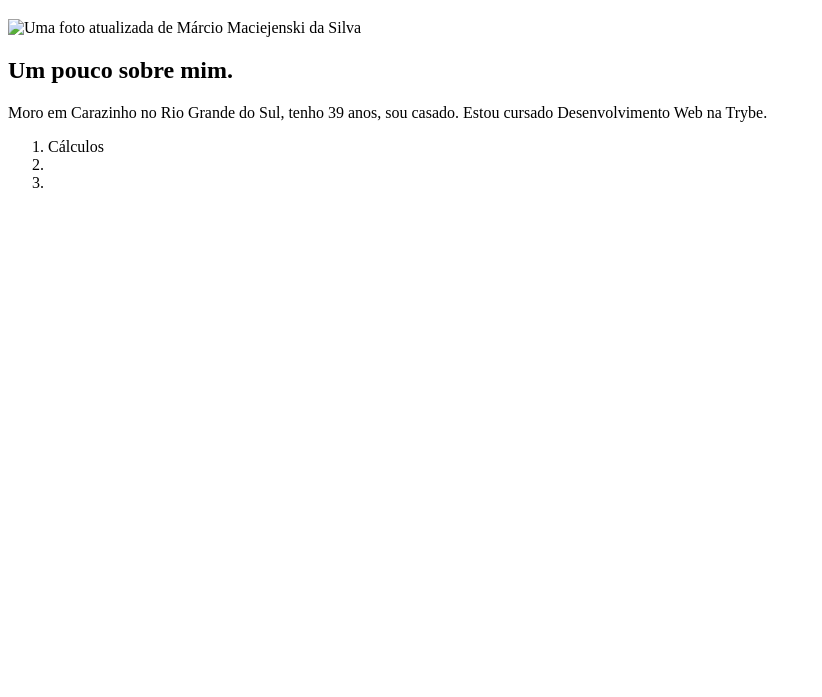
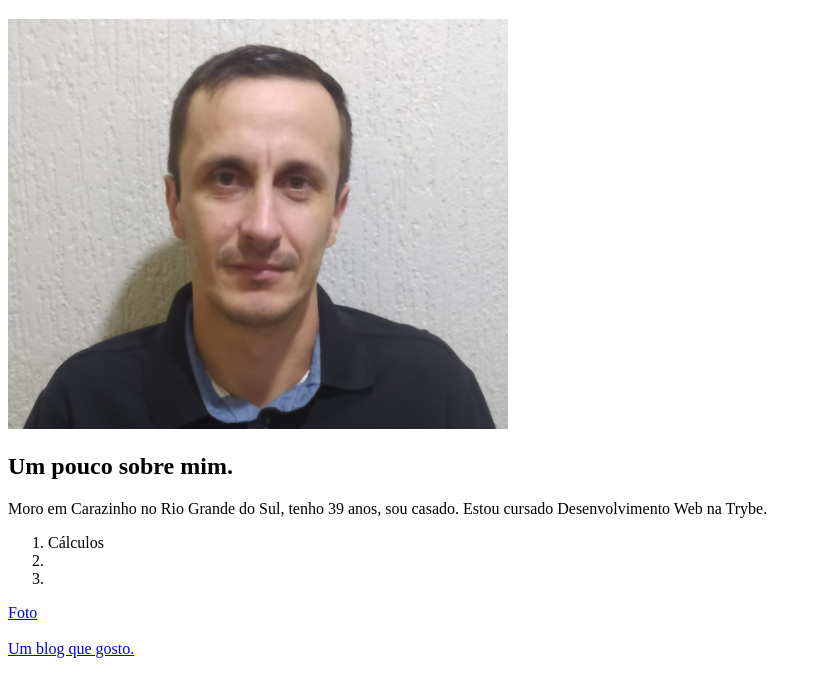
Before and after one commit to MarcioMaciejenski/MarcioMaciejenski.github.io, a plain HTML site: page index.html in a window 1280 px wide. Shown: the part 61-758 px from the top of the page, without its empty margins (0-822 px from the left). Drawn offline with Linux system fonts and the light colour scheme.

Commit message:
Acrescentado links para foto e blog

```diff
--- a/index.html
+++ b/index.html
@@ -8,7 +8,7 @@
     </head>
     <body>
         <h1>Márcio Maciejenski da Silva</h1>
-        <img src="#" alt="Uma foto atualizada de Márcio Maciejenski da Silva">
+        <img id="foto" src="./IMG-20211220-WA0016.png" alt="Uma foto atualizada de Márcio Maciejenski da Silva" width="500px">
         <h2>Um pouco sobre mim.</h2>
         <p>Moro em Carazinho no Rio Grande do Sul, tenho 39 anos, sou casado. Estou cursado Desenvolvimento Web na Trybe.</p>
         <ol>
@@ -17,6 +17,10 @@
             <li></li>
         </ol>
         <!--Link para minha foto-->
-        <a href="#"></a>
+        <a href="#foto">Foto</a>
+        <br>
+        <br>
+        <!--Link para um blog-->
+        <a href="https://www.codigofonte.com.br/tag/blog" target="_blank">Um blog que gosto.</a>
     </body>
     </html>
```
Also changed, not shown: IMG-20211220-WA0016.png (added).
